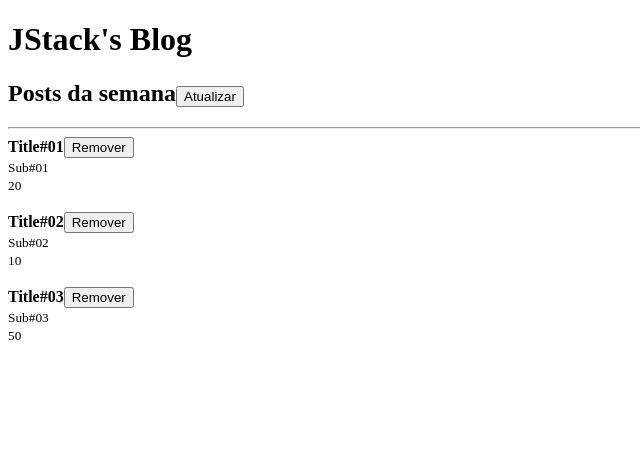
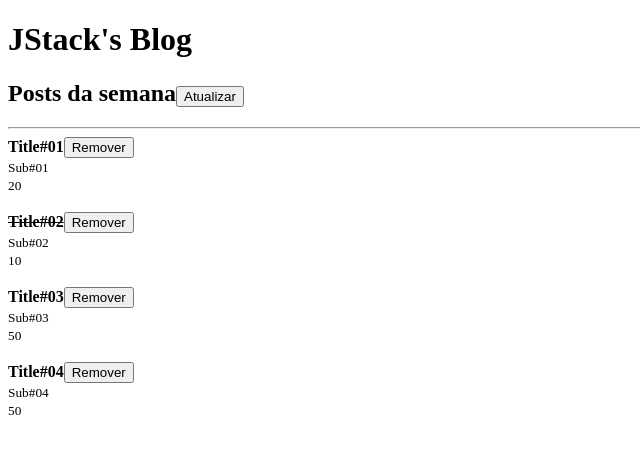
Before and after one commit to mateusgf00/react-fundamentals, a React app: page / in a window 1280 px wide. Shown: the top 454 px of the page, without its empty margins (0-640 px from the left). Built offline with nearby package versions, Linux system fonts and the light colour scheme.

Commit message:
conditional render

```diff
--- a/src/App.js
+++ b/src/App.js
@@ -4,9 +4,10 @@
 
 function App() {
   const [posts, setPosts] = useState([
-    { id: Math.random(), title: 'Title#01', subtitle: 'Sub#01', likes: 20 },
-    { id: Math.random(), title: 'Title#02', subtitle: 'Sub#02', likes: 10 },
-    { id: Math.random(), title: 'Title#03', subtitle: 'Sub#03', likes: 50 },
+    { id: Math.random(), title: 'Title#01', subtitle: 'Sub#01', likes: 20, read: false },
+    { id: Math.random(), title: 'Title#02', subtitle: 'Sub#02', likes: 10, read: true },
+    { id: Math.random(), title: 'Title#03', subtitle: 'Sub#03', likes: 50, read: false },
+    { id: Math.random(), title: 'Title#04', subtitle: 'Sub#04', likes: 50, read: false },
   ]);
 
 
@@ -45,13 +46,8 @@
       {posts.map(post => (
         <Post
           key={post.id}
-          likes={post.likes}
           onRemove={handleRemovePost}
-          post={{
-            id: post.id,
-            title: post.title,
-            subtitle: post.subtitle
-          }}
+          post={post}
         />
       ))}
     </>
--- a/src/Post.js
+++ b/src/Post.js
@@ -4,13 +4,15 @@
   return (
     <>
       <article>
-        <strong>{props.post.title}</strong>
+        <strong>
+          {props.post.read ? <s>{props.post.title}</s> : props.post.title}
+        </strong>
         <button onClick={() => props.onRemove(props.post.id)}>
           Remover
         </button>
         <br />
         <small>{props.post.subtitle}</small><br />
-        <small>{props.likes}</small>
+        <small>{props.post.likes}</small>
       </article>
       <br />
     </>
```
Also changed, not shown: 2 other files (tests, documents, lock files or other folders).
